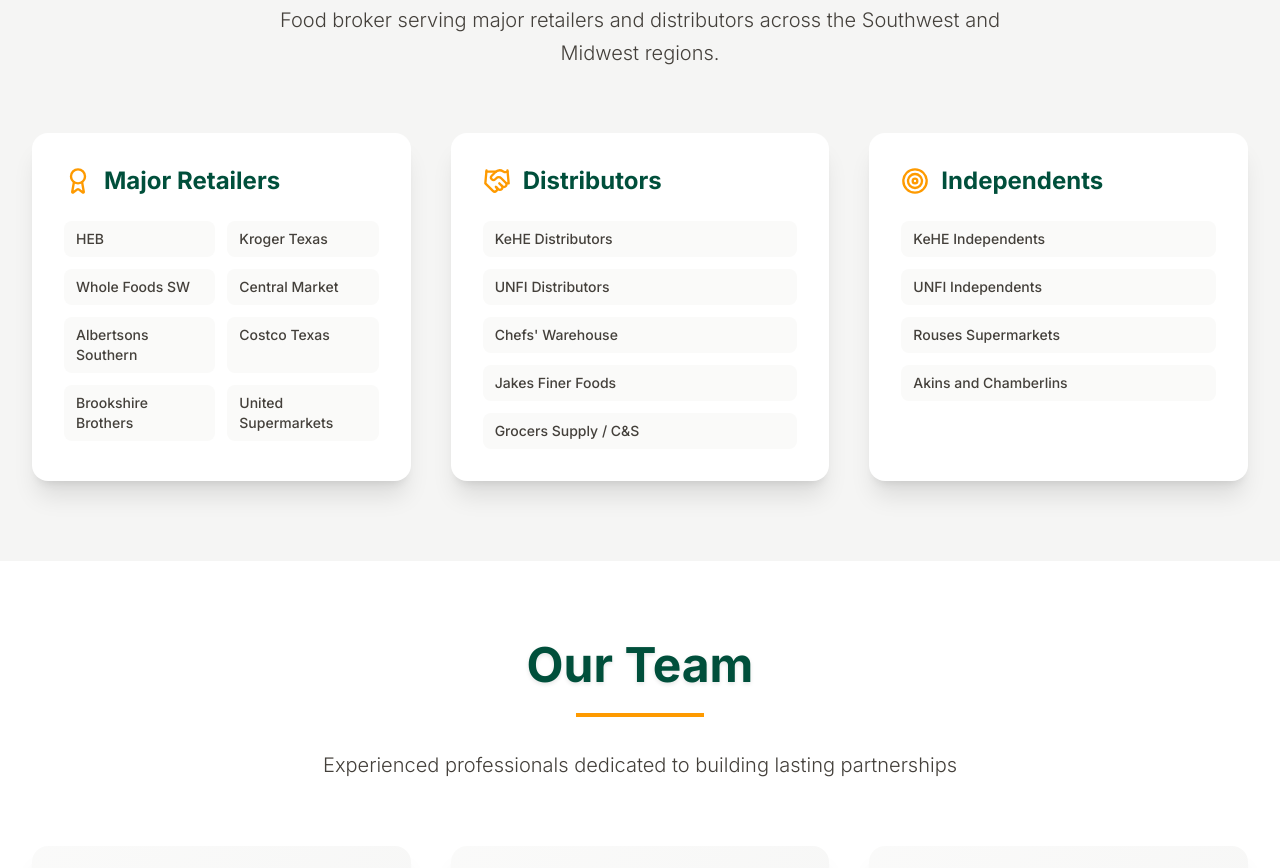
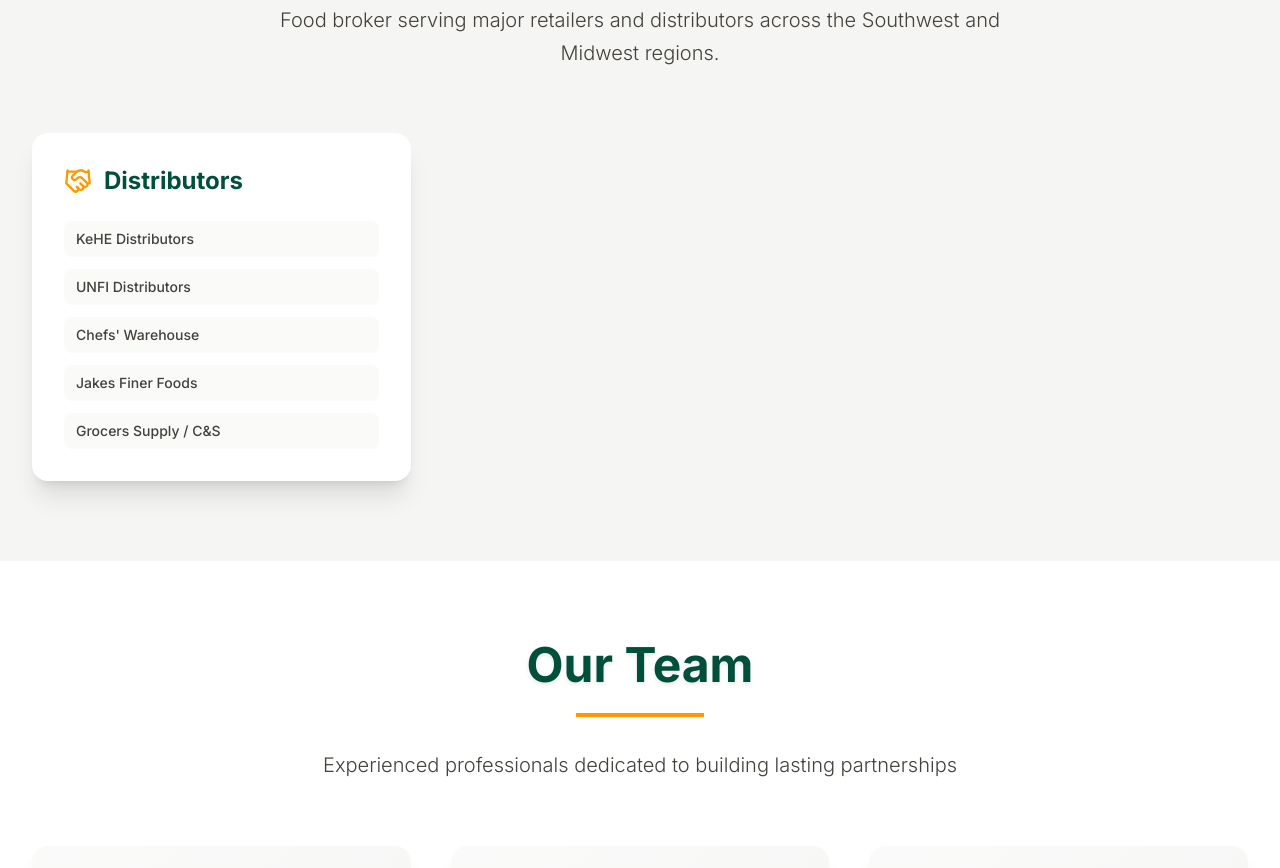
Before and after one commit to adamrodgers/harvest-brokerage-website, a Next.js app: page / in a window 1280 px wide. Shown: the part 1600-2468 px from the top of the page. Built offline with nearby package versions, Linux system fonts and the light colour scheme.

Commit message:
Deploy: 2025-07-24 11:20:42

```diff
--- a/src/components/HarvestBrokerageWebsite.js
+++ b/src/components/HarvestBrokerageWebsite.js
@@ -354,7 +354,7 @@
           </div>
 
           <div className="grid md:grid-cols-3 gap-10">
-            <div className="bg-white p-8 rounded-2xl shadow-xl hover:shadow-2xl transition-shadow duration-300">
+            {/* <div className="bg-white p-8 rounded-2xl shadow-xl hover:shadow-2xl transition-shadow duration-300">
               <h3 className="text-2xl font-bold text-emerald-900 mb-6 flex items-center body-font">
                 <Award className="mr-3 text-amber-500" size={28} />
                 Major Retailers
@@ -366,7 +366,7 @@
                   </div>
                 ))}
               </div>
-            </div>
+            </div> */}
 
             <div className="bg-white p-8 rounded-2xl shadow-xl hover:shadow-2xl transition-shadow duration-300">
               <h3 className="text-2xl font-bold text-emerald-900 mb-6 flex items-center body-font">
@@ -382,7 +382,7 @@
               </div>
             </div>
 
-            <div className="bg-white p-8 rounded-2xl shadow-xl hover:shadow-2xl transition-shadow duration-300">
+            {/* <div className="bg-white p-8 rounded-2xl shadow-xl hover:shadow-2xl transition-shadow duration-300">
               <h3 className="text-2xl font-bold text-emerald-900 mb-6 flex items-center body-font">
                 <Target className="mr-3 text-amber-500" size={28} />
                 Independents
@@ -394,7 +394,7 @@
                   </div>
                 ))}
               </div>
-            </div>
+            </div> */}
           </div>
         </div>
       </section>
```
Also changed, not shown: 6 other files (tests, documents, lock files or other folders).
